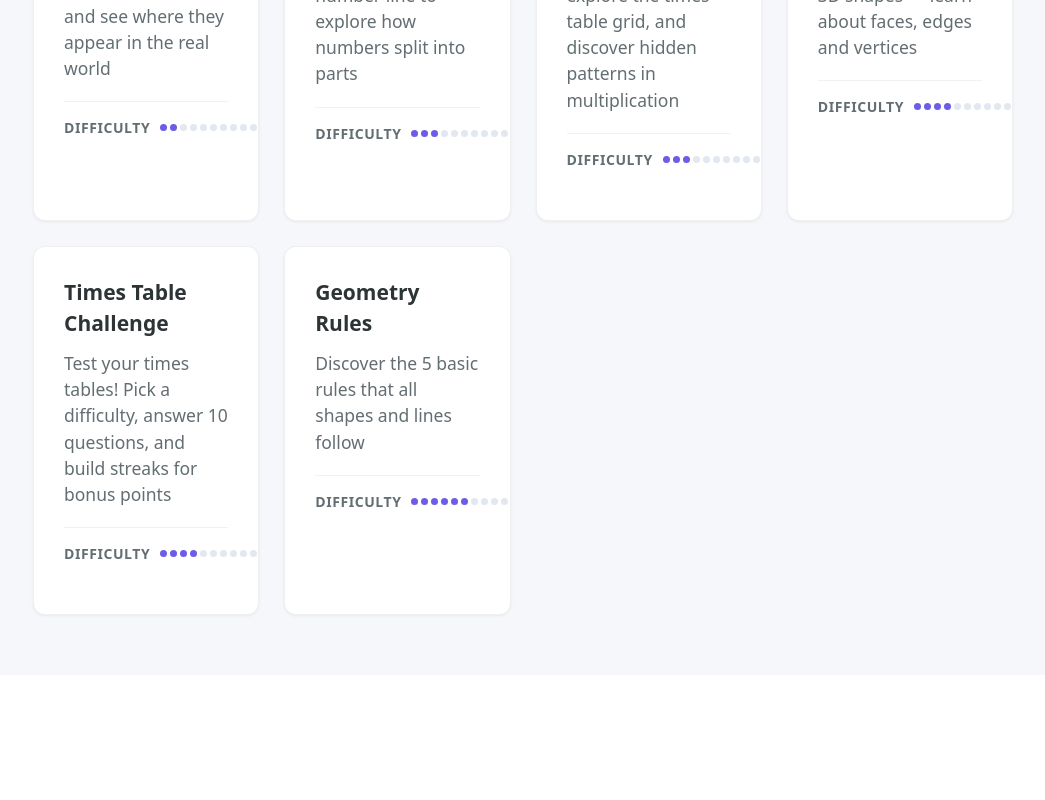
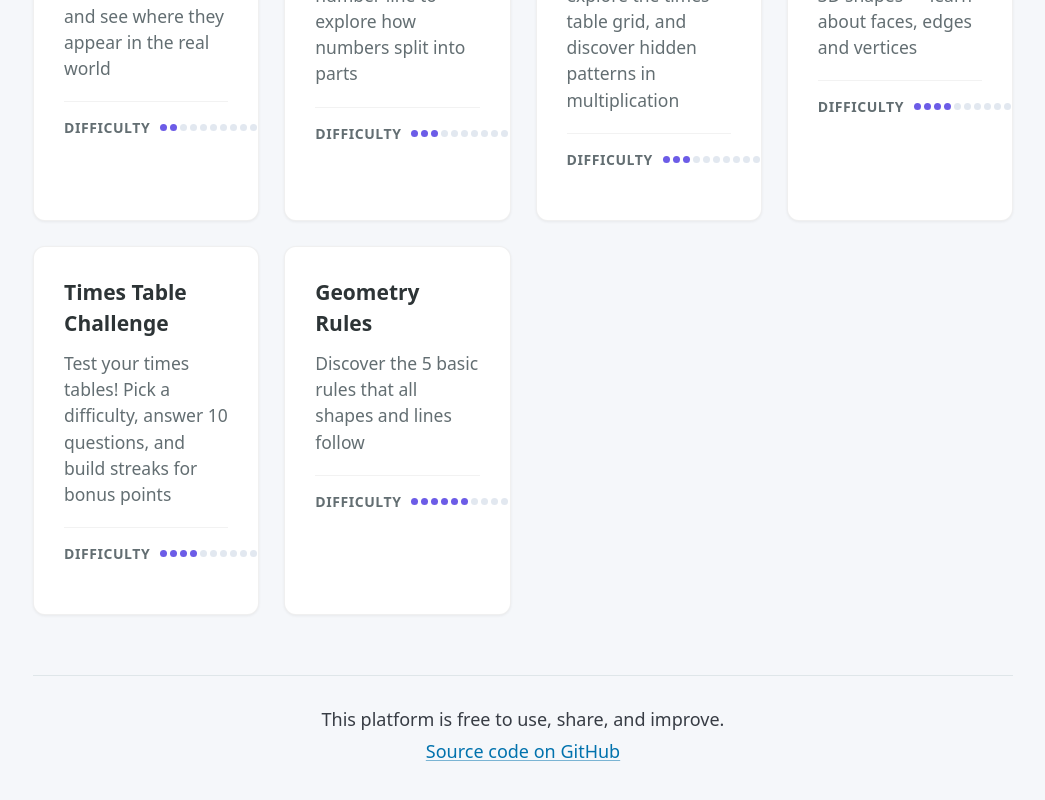
Before and after one commit to vladtraistaru/educational, a Next.js app: page / in a window 1280 px wide. Shown: the part 406-1206 px from the top of the page, without its empty margins (117-1162 px from the left). Before the commit the page ends 1081 px from the top, so only its background shows below. Built offline with nearby package versions, Linux system fonts and the light colour scheme; no server answers.

Commit message:
Add footer section with open source information and GitHub link
- Introduced a new footer component in the homepage layout.
- Added styles for the footer to enhance visual presentation.
- Included multilingual support for footer text, providing open source and GitHub link information.

```diff
--- a/app/page.module.css
+++ b/app/page.module.css
@@ -3,3 +3,16 @@
   grid-template-columns: repeat(auto-fill, minmax(220px, 1fr));
   gap: 1.25rem;
 }
+
+.footer {
+  margin-top: 3rem;
+  padding-top: 1.5rem;
+  border-top: 1px solid #dfe6e9;
+  text-align: center;
+  color: var(--text-secondary);
+  font-size: 0.9rem;
+}
+
+.footer p {
+  margin-bottom: 0.25rem;
+}
--- a/app/page.tsx
+++ b/app/page.tsx
@@ -43,6 +43,19 @@ export default async function HomePage() {
           </section>
         );
       })}
+
+      <footer className={styles.footer}>
+        <p>{ui.footerOpenSource}</p>
+        <p>
+          <a
+            href="https://github.com/vladtraistaru/educational"
+            target="_blank"
+            rel="noopener noreferrer"
+          >
+            {ui.footerSourceCode}
+          </a>
+        </p>
+      </footer>
     </>
   );
 }
--- a/lib/types.ts
+++ b/lib/types.ts
@@ -45,11 +45,15 @@ export const UI_LABELS: Record<Language, Record<string, string>> = {
     platformTitle: 'Educational Platform',
     exploreBySubject: 'Explore activities by subject',
     difficulty: 'Difficulty',
+    footerOpenSource: 'This platform is free to use, share, and improve.',
+    footerSourceCode: 'Source code on GitHub',
   },
   fr: {
     home: 'Accueil',
     platformTitle: 'Plateforme Éducative',
     exploreBySubject: 'Explorer les activités par matière',
     difficulty: 'Difficulté',
+    footerOpenSource: 'Cette plateforme est gratuite à utiliser, partager et améliorer.',
+    footerSourceCode: 'Code source sur GitHub',
   },
 };
```
